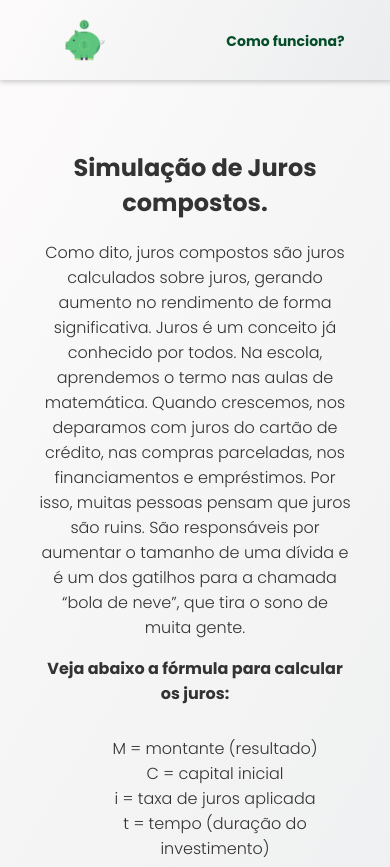
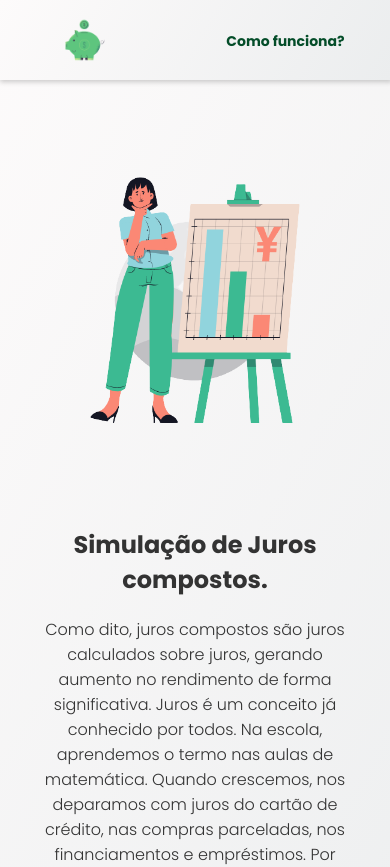
Before and after one commit to tfeliperibeiro/simulador-de-juros, a React (Create React App) app: page /about in a window 390 px wide. Shown: the top 867 px of the page. Built offline with nearby package versions, Linux system fonts and the light colour scheme.

Commit message:
Organizando ordem pagina about

```diff
--- a/src/css/about.css
+++ b/src/css/about.css
@@ -31,6 +31,12 @@
   }
 
   .container-sobre img {
-    width: 100%;
+    width: 300px;
+  }
+
+  .container-sobre {
+    flex-direction: column-reverse;
+    justify-content: center;
+    align-items: center;
   }
 }
```
